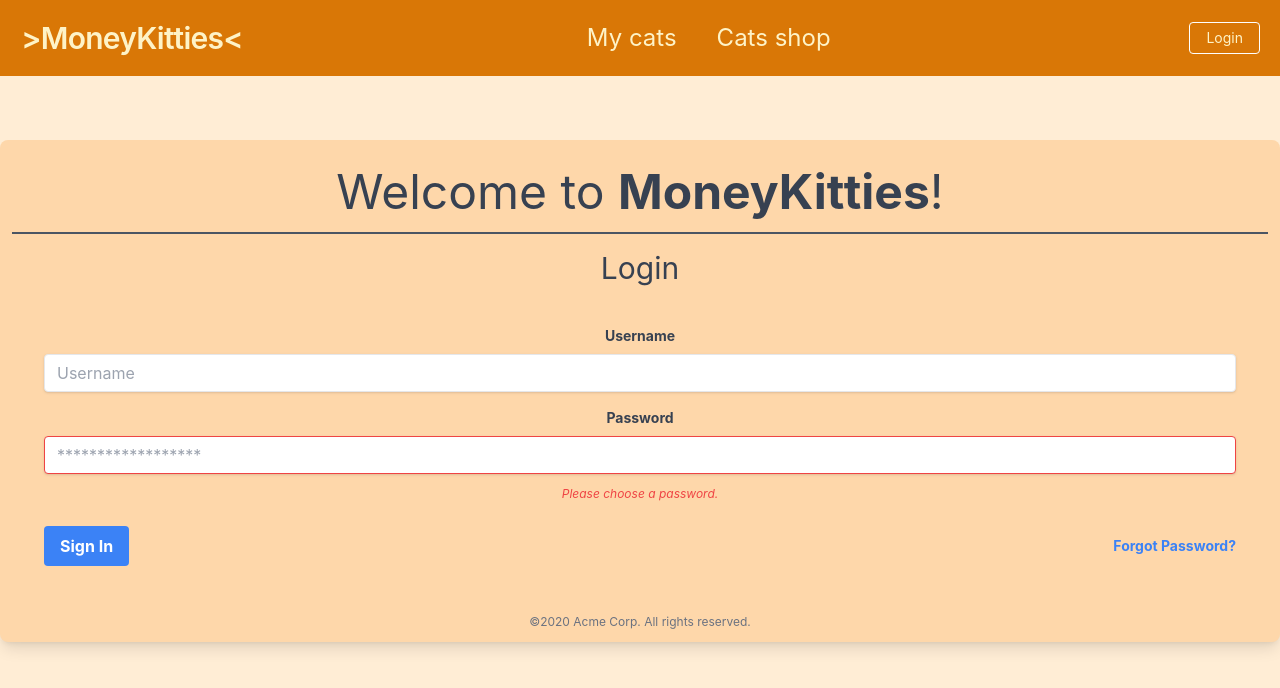
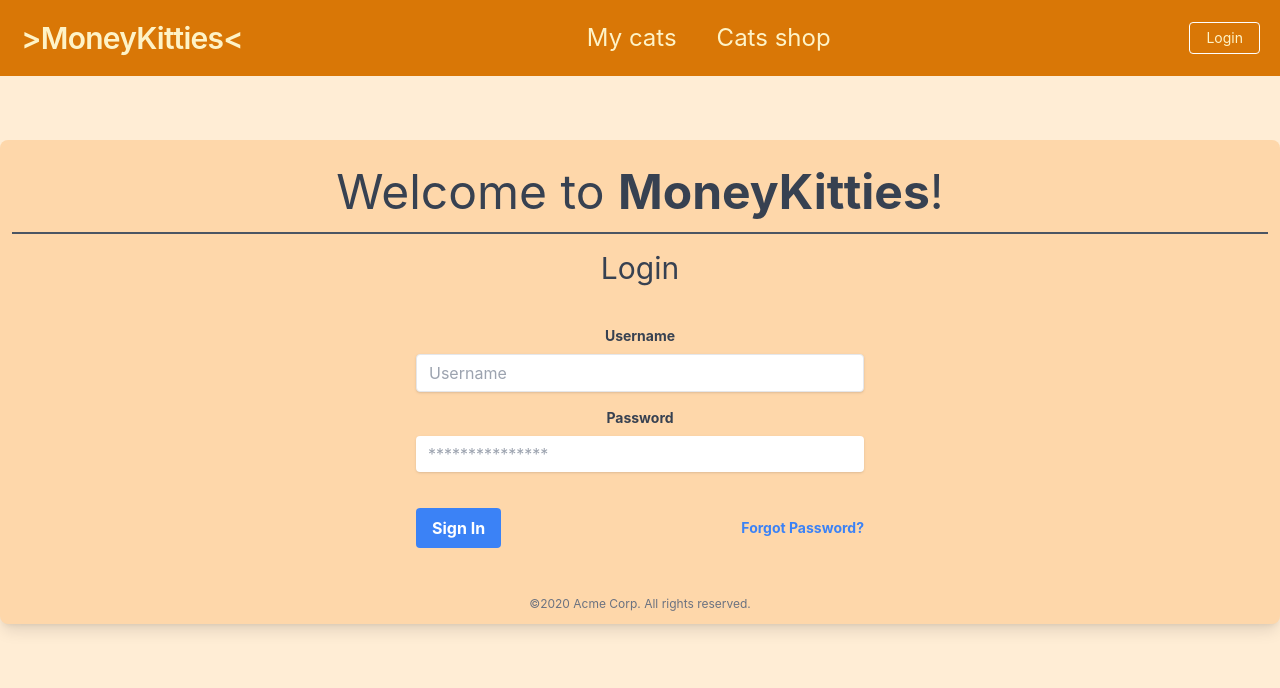
Before and after one commit to Color-Kat/graphQL-learn, a React (Create React App) app in the folder app/: page /login in a window 1280 px wide. Shown: the top 688 px of the page. Built offline with nearby package versions, Linux system fonts and the light colour scheme.

Commit message:
login form

```diff
--- a/app/src/components/login/Login.tsx
+++ b/app/src/components/login/Login.tsx
@@ -1,8 +1,28 @@
-import React from "react";
+import React, { useState } from "react";
+
+interface ILoginUser {
+  name: string;
+  password: string;
+}
 
 export const Login: React.FC = () => {
-  const loginHandler = () => {
-    console.log("logining...");
+  const [loginData, setLoginData] = useState<ILoginUser>({
+    name: "",
+    password: "",
+  });
+
+  const error: string = "";
+
+  function nameHandler(event: React.ChangeEvent<HTMLInputElement>): void {
+    setLoginData((prev) => ({ ...prev, name: event.target.value }));
+  }
+
+  function passwordHandler(event: React.ChangeEvent<HTMLInputElement>): void {
+    setLoginData((prev) => ({ ...prev, password: event.target.value }));
+  }
+
+  const loginHandler = (e: React.FormEvent) => {
+    e.preventDefault();
   };
 
   return (
@@ -13,7 +33,10 @@ export const Login: React.FC = () => {
 
       <h3 className="text-3xl my-4 text-gray-700">Login</h3>
 
-      <form onSubmit={loginHandler} className="rounded px-8 pt-6 pb-8 mb-4">
+      <form
+        onSubmit={loginHandler}
+        className="rounded px-8 pt-6 pb-8 mb-4 mx-auto md:max-w-lg"
+      >
         <div className="mb-4">
           <label
             className="block text-gray-700 text-sm font-bold mb-2"
@@ -25,6 +48,8 @@ export const Login: React.FC = () => {
             className="shadow appearance-none border rounded w-full py-2 px-3 text-gray-700 leading-tight focus:outline-none focus:shadow-outline"
             id="username"
             type="text"
+            onChange={nameHandler}
+            value={loginData.name}
             placeholder="Username"
           />
         </div>
@@ -36,19 +61,19 @@ export const Login: React.FC = () => {
             Password
           </label>
           <input
-            className="shadow appearance-none border border-red-500 rounded w-full py-2 px-3 text-gray-700 mb-3 leading-tight focus:outline-none focus:shadow-outline"
+            className="shadow appearance-none rounded w-full py-2 px-3 text-gray-700 mb-3 leading-tight focus:outline-none focus:shadow-outline"
             id="password"
             type="password"
-            placeholder="******************"
+            onChange={passwordHandler}
+            value={loginData.password}
+            placeholder="***************"
           />
-          <p className="text-red-500 text-xs italic">
-            Please choose a password.
-          </p>
+          <p className="text-red-500 text-xs italic">{error}</p>
         </div>
         <div className="flex items-center justify-between">
           <button
             className="bg-blue-500 hover:bg-blue-700 text-white font-bold py-2 px-4 rounded focus:outline-none focus:shadow-outline"
-            type="button"
+            type="submit"
           >
             Sign In
           </button>
```
